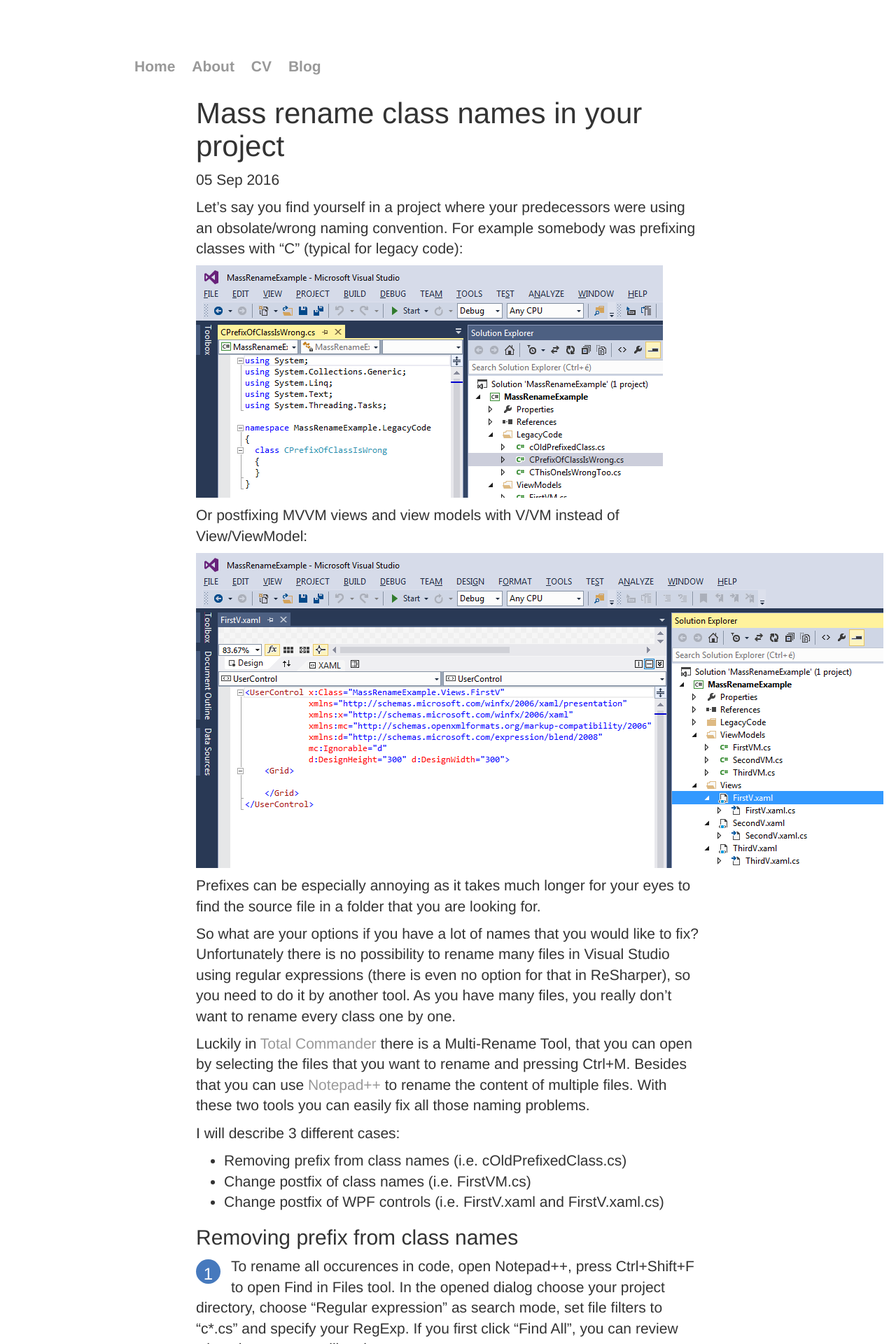
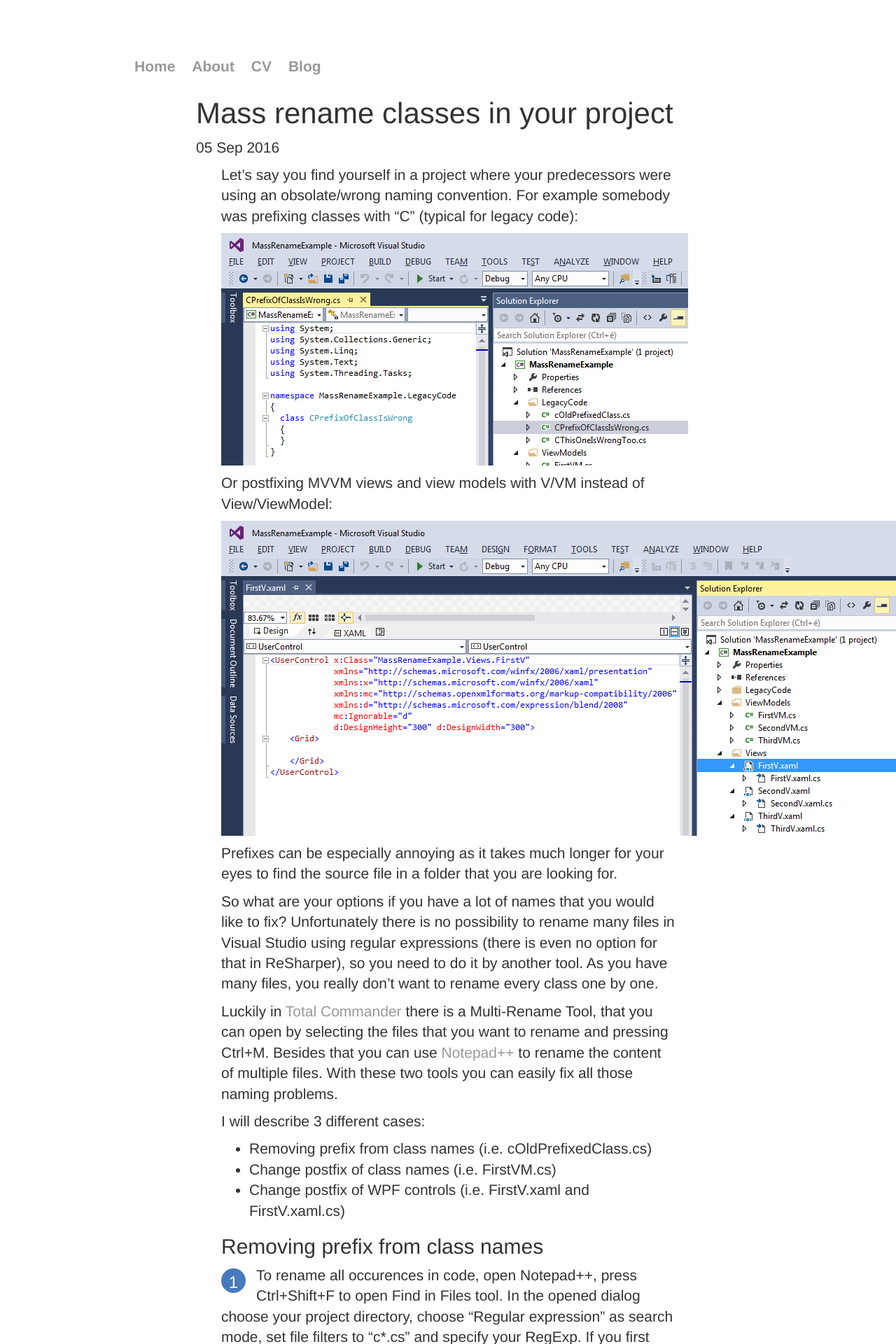
Before and after one commit to BalintPogatsa/BalintPogatsa.github.io, a Jekyll site: the page built from _posts/2016-09-05-mass-rename-classes.md, in a window 1280 px wide. Shown: the top 1920 px of the page at 70% size. Built offline with Jekyll 4.4.1, drawn with Linux system fonts in a browser that asks for light colours; comment, search, counter and statistics services are not loaded.

Commit message:
no message

```diff
--- a/_posts/2016-09-05-mass-rename-classes.md
+++ b/_posts/2016-09-05-mass-rename-classes.md
@@ -1,6 +1,6 @@
 ---
 layout: post
-title: Mass rename class names in your project
+title: Mass rename classes in your project
 date: 2016-09-05
 ---
 
--- a/css/main.css
+++ b/css/main.css
@@ -61,3 +61,9 @@ ul.posts li {
 	padding-top: 5.5px;
 	margin: 5px 15px 0px 0px;
 }
+
+.post {
+    line-height: 26px;
+    margin: 0 auto 60px;
+    width: 90%;
+}
```
